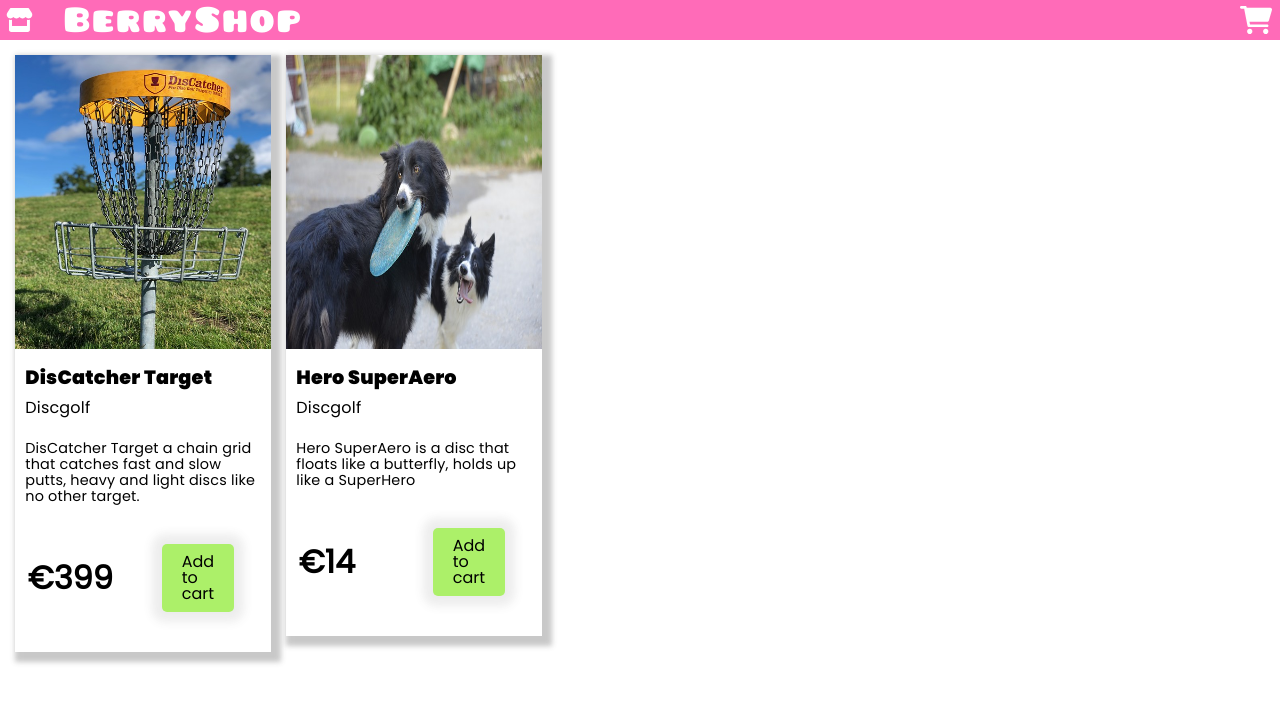
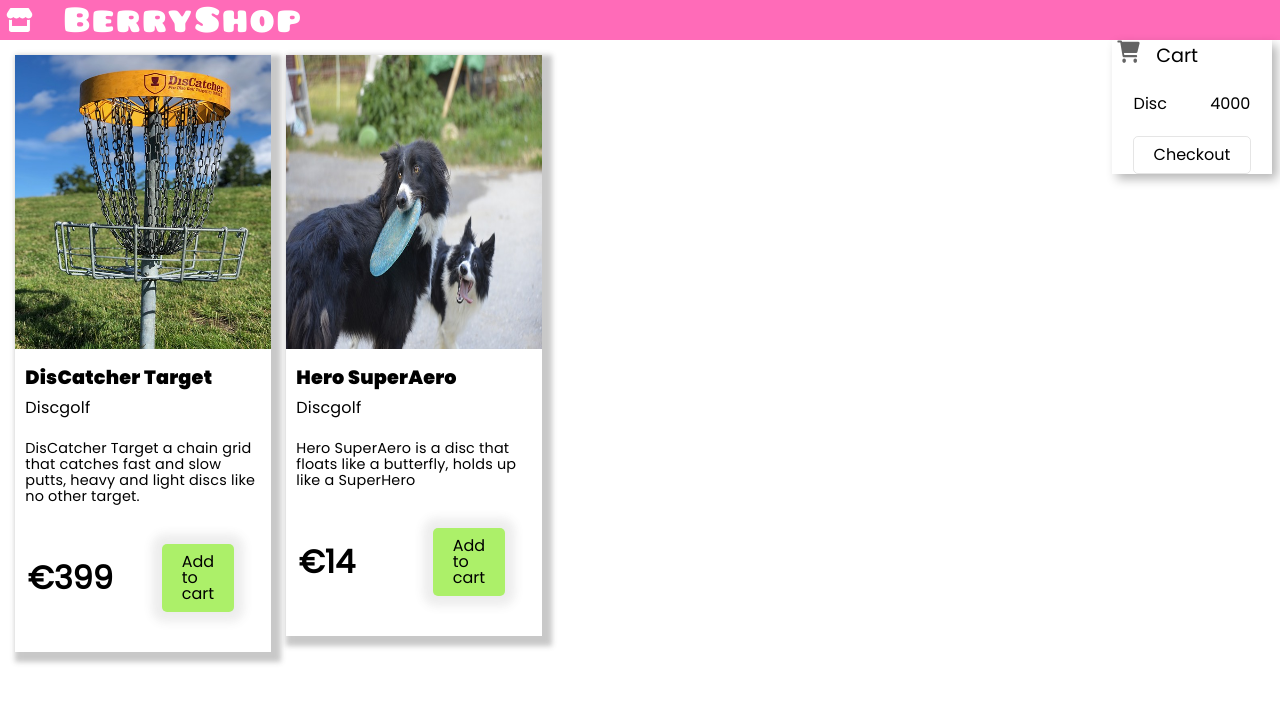
Before and after one commit to KiralyTamas/CodeBerryWebShop, a plain HTML site: page index.html in a window 1280 px wide. Drawn offline with Linux system fonts and the light colour scheme.

Commit message:
Nagyon jól haladtam :)

```diff
--- a/css/r0.css
+++ b/css/r0.css
@@ -34,20 +34,67 @@
 		position: relative;
 		width: 100vw;
 		height: auto;
-		background-color: blue;
 	}
-	#cart {
+	#cartContent {
 		display: block;
-		position: sticky;
+		position: relative;
 		top: 0px;
 		float: right;
-		margin-top: -4.2vh;
+		/*margin-top: -4.2vh;*/
 		margin-right: 1vh;
+		width: 20vh;
+		height: auto;
+		z-index: 2;
+		box-shadow: 5px 5px 10px rgba(0, 0, 0, 0.289);
+	}
+	#cartHead {
+		display: flex;
+		position: relative;
+		justify-content: center;
+		align-items: center;
+		width: 100%;
+		height: auto;
+		margin-bottom: 1.5rem;
+	}
+	.cartIcon {
+		display: block;
+		position: relative;
 		width: 4vh;
 		height: 4vh;
-		z-index: 2;
-		background-image: url(/CodeBerryWebShop/svg/cart-shopping-solid.svg);
+		margin-left: 5px;
+		background-image: url(/CodeBerryWebShop/svg/cart-black.svg);
 		background-repeat: no-repeat;
+	}
+	.cartWord {
+		display: block;
+		position: relative;
+		width: 100%;
+		font-size: 1.2rem;
+		margin-left: 1rem;
+	}
+	#cartData {
+		display: flex;
+		position: relative;
+		justify-content: center;
+		align-items: center;
+		margin-bottom: 1.5rem;
+	}
+	.itemName,.itemPrize{
+		margin: auto;
+	}
+	#checkButton {
+		display: block;
+		position: relative;
+		width: max-content;
+		margin: auto;
+		border: 1px solid rgba(0, 0, 0, 0.1);
+		border-radius: 5px;
+	}
+	#checkButton h3{
+		margin: 10px 20px 10px 20px;
+	}
+	#cartContent h3{
+		font-family: PoppinD;
 	}
 	#contener {
 		display: block;
@@ -62,13 +109,11 @@
 		height: 100%;
 		transition: 500ms;
 	}
-
 	#data {
 		width: 92%;
 		margin: auto;
 		letter-spacing: 0.2px;
 	}
-
 	.name {
 		transition: 500ms;
 		font-family: PoppinN;
@@ -76,24 +121,18 @@
 		font-weight: 900;
 		margin-top: 1rem;
 	}
-
 	.altName {
 		font-size: 1.5rem;
 		margin-top: 0.8rem;
 	}
-
 	.description {
 		font-size: 1.4rem;
 		margin-top: 1rem;
 		line-height: 2rem;
 	}
-
-	.altName,
-	.description,
-	.button {
+	.altName, .description, .button {
 		font-family: PoppinD;
 	}
-
 	#buy {
 		display: flex;
 		justify-content: center;
@@ -101,21 +140,18 @@
 		width: 90%;
 		margin: 1rem auto;
 	}
-
 	#prize {
 		display: flex;
 		justify-content: left;
 		align-items: center;
 		width: 50%;
 	}
-
 	#button {
 		display: flex;
 		justify-content: right;
 		align-items: center;
 		width: 50%;
 	}
-
 	.prize {
 		font-family: poppinD;
 		font-size: 2rem;
@@ -123,7 +159,6 @@
 		margin: 1.5rem 1.5rem 1.5rem 0;
 		padding: 10px 15px 10px 0;
 	}
-
 	.button {
 		font-size: 1rem;
 		margin: 1.5rem;
--- a/index.html
+++ b/index.html
@@ -21,8 +21,22 @@
     <div class="marketIcon"></div>
     <h1 class="berry">BerryShop</h1>
   </div>
-  <div id="cart"></div>
-  <div id="content"></div>
+  <div id="cartContent">
+    <div id="cartHead">
+      <div class="cartIcon"></div>
+      <h3 class="cartWord">Cart</h3>
+    </div>
+    <div id="cartData">
+      <h3 class="itemName">Disc</h3>
+      <h3 class="itemPrize">4000</h3>
+    </div>
+    <div id="checkButton">
+      <h3>Checkout</h3>
+    </div>
+  </div>
+  <div id="content">
+
+  </div>
 </body>
 
 </html>
```
Also changed, not shown: svg/cart-black.svg (added), svg/cart-shopping-solid.svg (deleted), svg/cart-white.svg (added).
